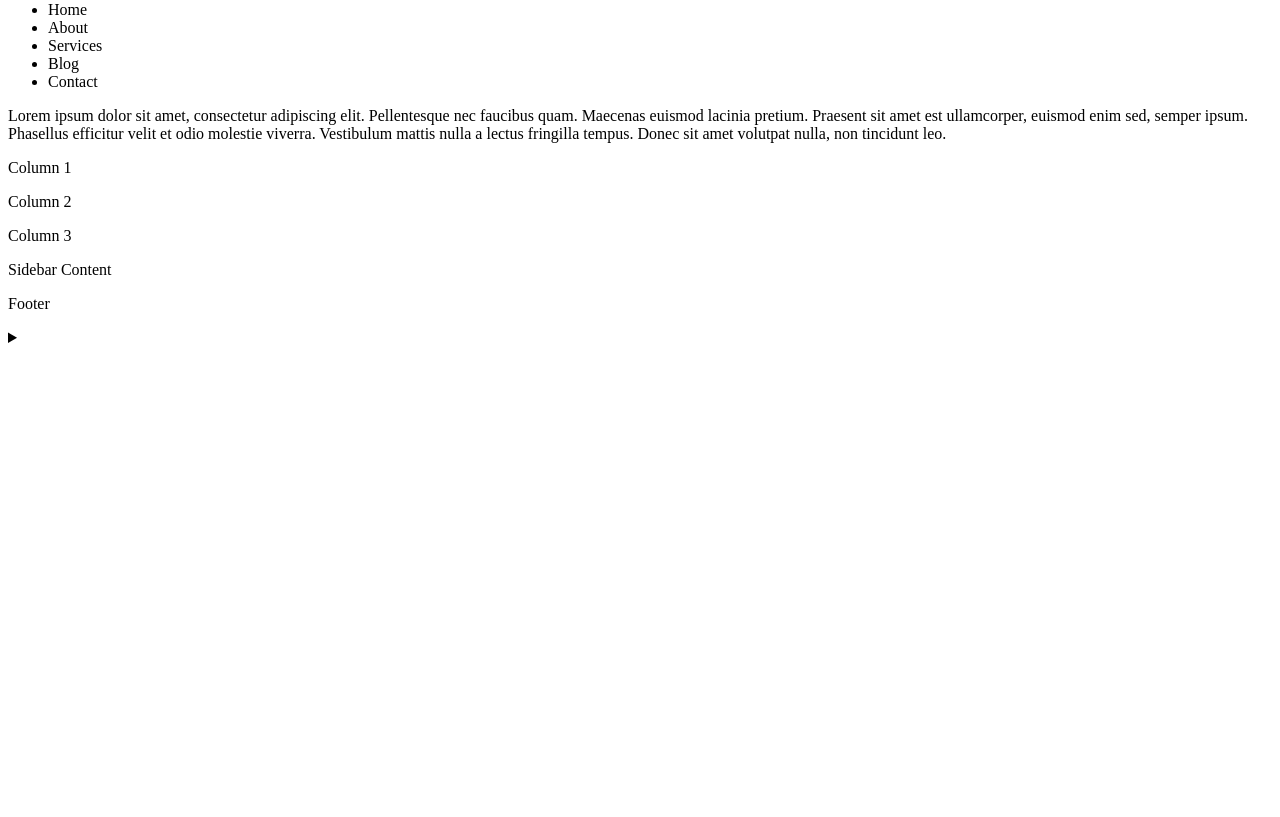
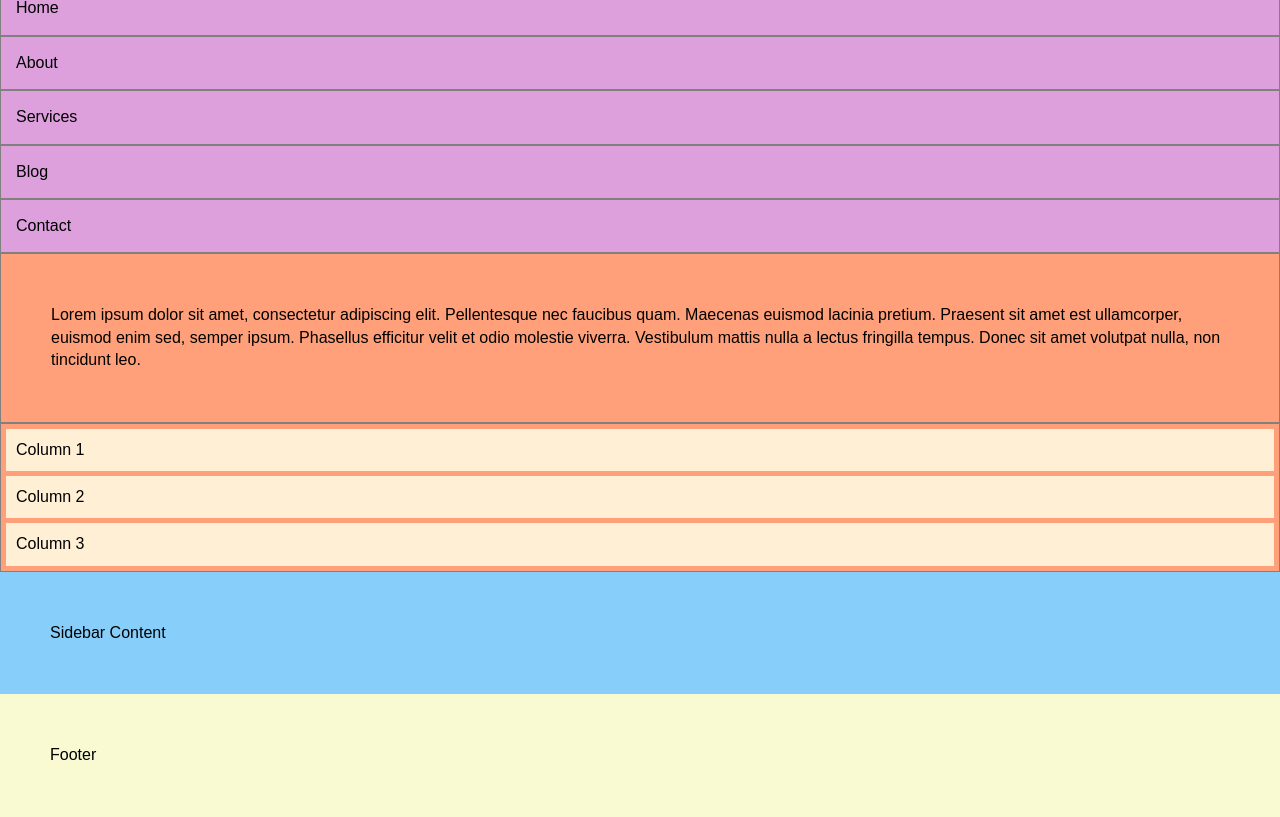
Before and after one commit to jesababon/flexbox-lab, a plain HTML site: page flexbox-lab/index.html in a window 1280 px wide. Shown: the part 41-858 px from the top of the page. Before the commit the page ends 800 px from the top, so only its background shows below. Drawn offline with Linux system fonts and the light colour scheme.

Commit message:
adding lab 2 directions

```diff
--- a/flexbox-lab/index.html
+++ b/flexbox-lab/index.html
@@ -5,10 +5,12 @@
   <meta name='viewport' content='width=device-width, initial-scale=1.0' />
   <meta http-equiv='X-UA-Compatible' content='ie=edge' />
   <title>Flexbox Practice</title>
+  <link rel='stylesheet' type='text/css' href='./reset.css'>
+  <link rel='stylesheet' type='text/css' href='./style.css'>
 </head>
 <body>
   <header>
-    <div class='logo'>My Site</div>
+    <div class='logo'><span>My Site</span></div>
     <nav>
       <ul>
         <li>Home</li>
@@ -20,6 +22,7 @@
     </nav>
   </header>
   <main>
+    <article>
       <section class='content'>
         <p>Lorem ipsum dolor sit amet, consectetur adipiscing elit. Pellentesque nec faucibus quam. Maecenas euismod lacinia pretium. Praesent sit amet est ullamcorper, euismod enim sed, semper ipsum. Phasellus efficitur velit et odio molestie viverra. Vestibulum mattis nulla a lectus fringilla tempus. Donec sit amet volutpat nulla, non tincidunt leo.</p>
       </section>
@@ -28,16 +31,13 @@
         <div class='col'><p>Column 2</p></div>
         <div class='col'><p>Column 3</p></div>
       </section>
-  </main>
+    </article>
   <aside>
     <p>Sidebar Content</p>
   </aside>
+  </main>
   <footer>
     <p>Footer</p>
   </footer>
 </body>
 </html>
-
-<details>
-  <summary></summary>
-</details>
--- a/flexbox-lab/style.css
+++ b/flexbox-lab/style.css
@@ -1,5 +1,107 @@
-/* colors */
+
+/* FLEXBOX GOES HERE */
+
+body {
+  /* three properties */
+}
+
+header {
+  /* two properties */
+}
+
+.logo {
+  /* four properties */
+}
+
+main, article {
+  /* three properties */
+}
+
+.content {
+  /* one property */
+}
+
+.feature {
+  /* two properties */
+}
+
+.col {
+  /* one property */
+}
+
+@media screen and (min-width: 1025px) {
+  header {
+    /* two properties */
+  }
+
+  nav ul {
+    /* one property */
+  }
+
+  main {
+    /* one property */
+  }
+
+  aside {
+    /* one property */
+  }
+
+  article {
+    /* one property */
+  }
+}
 
 
+/* SETUP (DON'T CHANGE THIS) */
 
-/* FLEXBOX GOES HERE */
+body {
+  font-family: sans-serif;
+  font-size: 16px;
+  line-height: 1.4em;
+}
+
+header {
+  background-color: aquamarine;
+  box-sizing: border-box;
+}
+
+nav {
+  background-color: plum;
+}
+
+nav ul li {
+  border: 1px solid grey;
+  box-sizing: border-box;
+  padding: 15px;
+}
+
+article {
+  background-color: lightsalmon;
+  box-sizing: border-box;
+}
+
+section {
+  border: 1px solid grey;
+}
+
+.content {
+  padding: 50px;
+}
+
+.col {
+  padding: 10px;
+  background-color: papayawhip;
+  margin: 5px;
+}
+
+aside {
+  background-color: lightskyblue;
+  padding: 50px;
+  box-sizing: border-box;
+}
+
+footer {
+  background-color: lightgoldenrodyellow;
+  padding: 50px;
+  box-sizing: border-box;
+}
```
Also changed, not shown: assets/mockup.jpg (added), 1 other file. Lines whose indentation alone changed are shown as unchanged.
